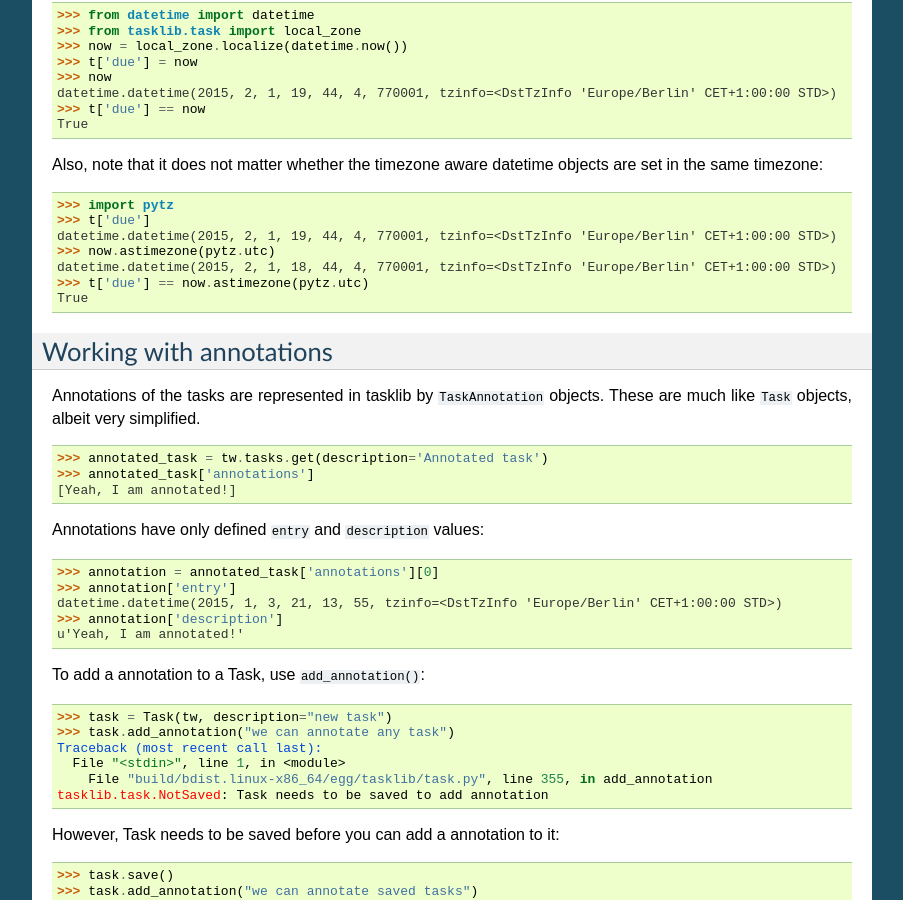
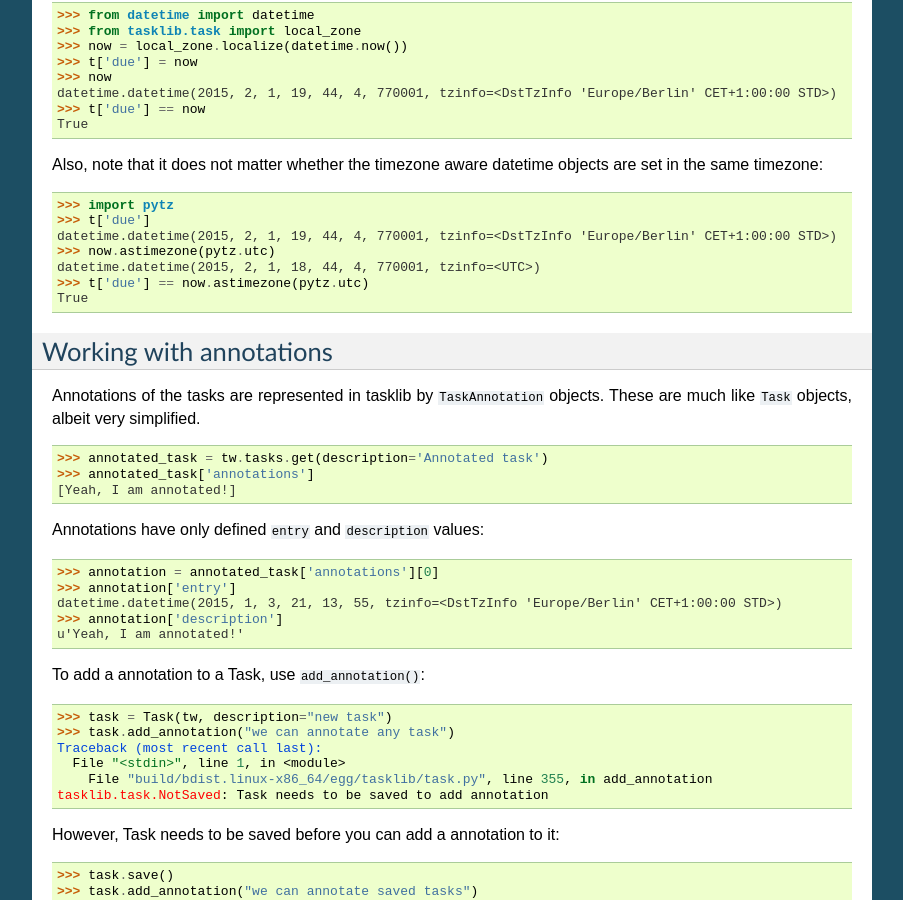
Before and after one commit to GothenburgBitFactory/tasklib, a Sphinx documentation site: the page built from docs/index.rst, in a window 1280 px wide and 900 px high, scrolled down 5769 px. Shown: the whole window, without its empty margins (198-1101 px from the left). Built offline with Sphinx 7.4.7, drawn with Linux system fonts in a browser that asks for light colours; some of the changed lines change nothing that is shown.

Commit message:
docs: Fix copy-paste error

```diff
--- a/docs/index.rst
+++ b/docs/index.rst
@@ -333,7 +333,7 @@ are set in the same timezone:
     >>> t['due']
     datetime.datetime(2015, 2, 1, 19, 44, 4, 770001, tzinfo=<DstTzInfo 'Europe/Berlin' CET+1:00:00 STD>)
     >>> now.astimezone(pytz.utc)
-    datetime.datetime(2015, 2, 1, 18, 44, 4, 770001, tzinfo=<DstTzInfo 'Europe/Berlin' CET+1:00:00 STD>)
+    datetime.datetime(2015, 2, 1, 18, 44, 4, 770001, tzinfo=<UTC>)
     >>> t['due'] == now.astimezone(pytz.utc)
     True
 
```
